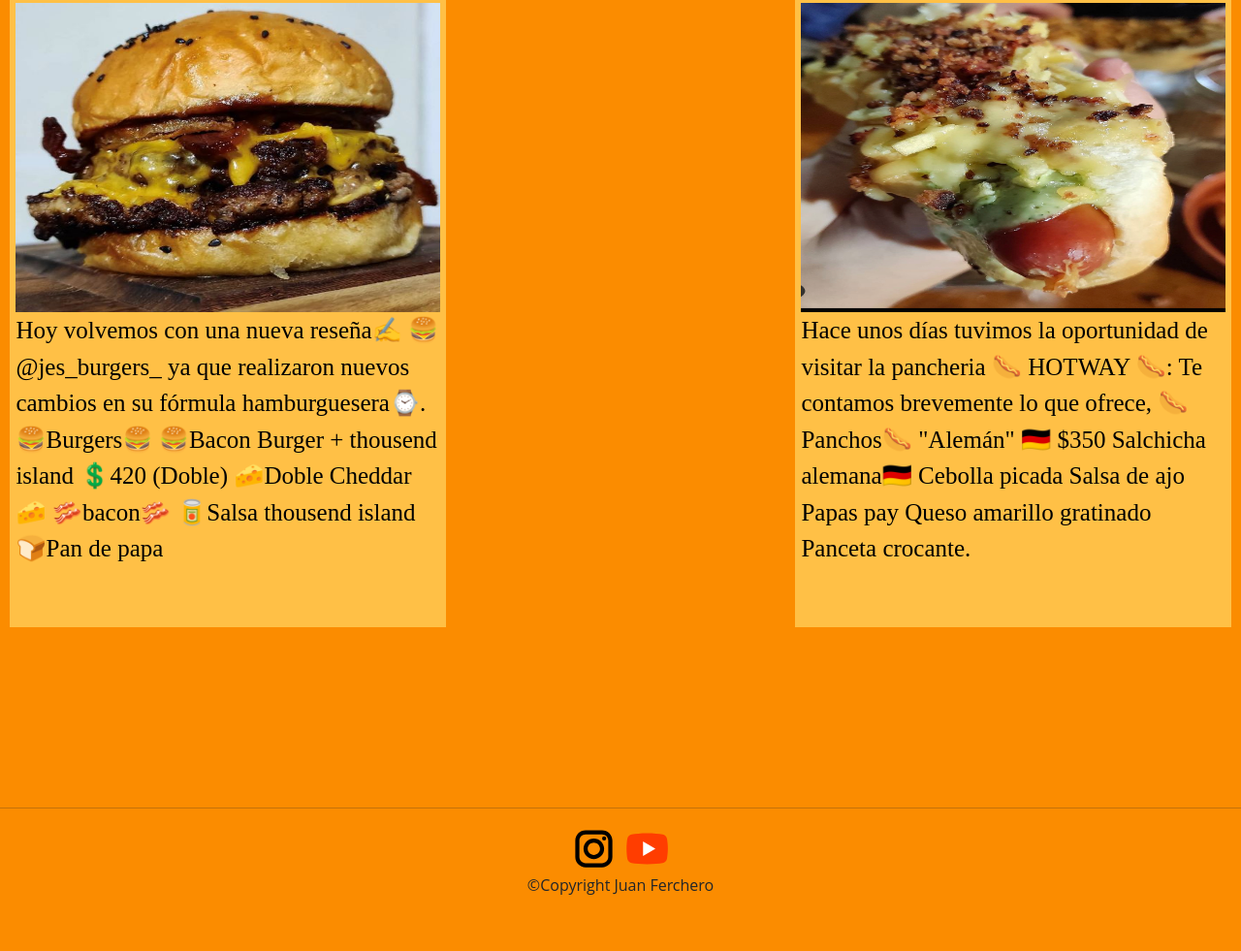
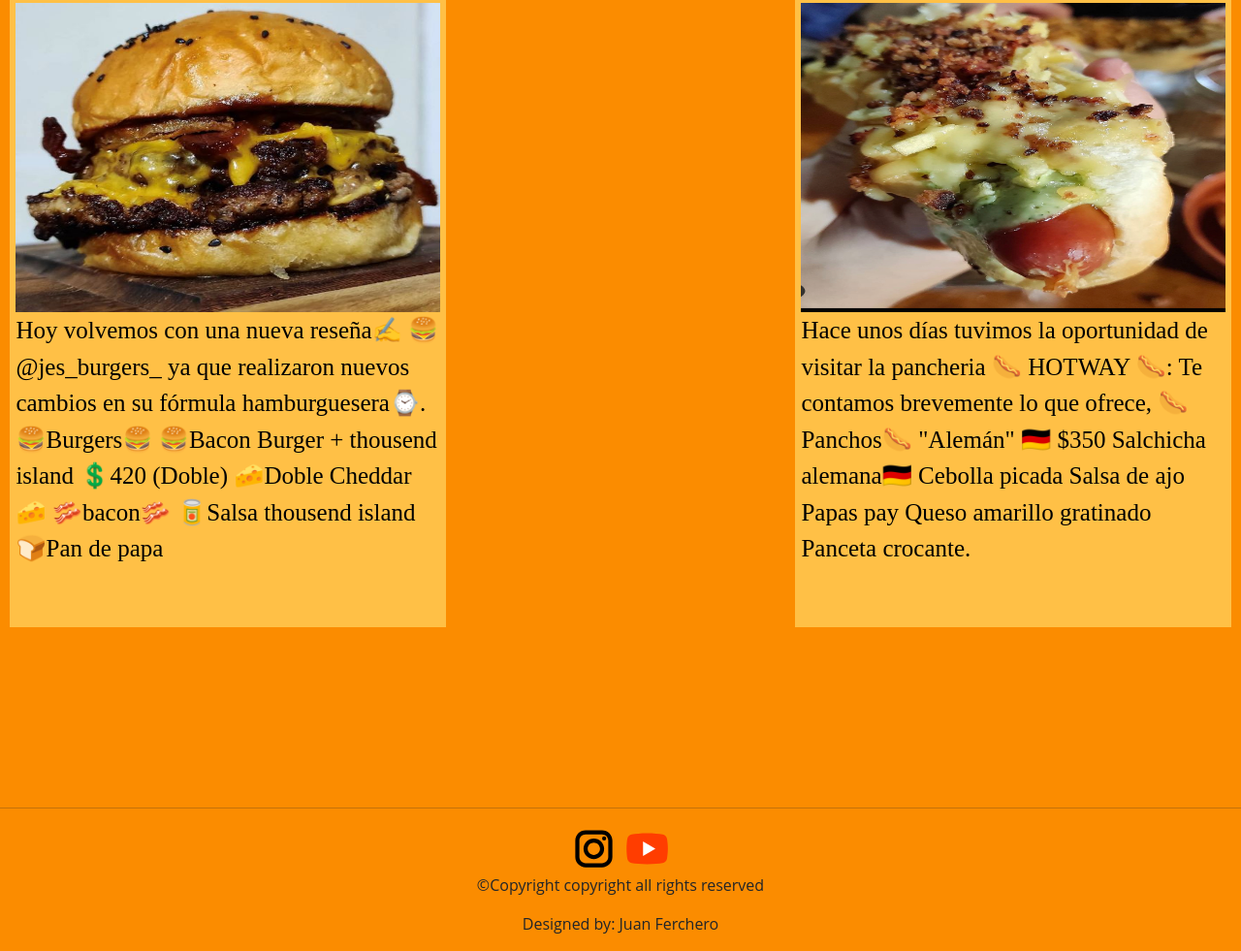
Before and after one commit to juanff22/cursoCoder, a website: page index.html in a window 1280 px wide. Shown: the part 1583-2564 px from the top of the page at 97% size. Before the commit the page ends 2524 px from the top, so only its background shows below. Drawn offline with nearby package versions, Linux system fonts and the light colour scheme; a script that the page names is missing.

Commit message:
Agrego designed

```diff
--- a/index.html
+++ b/index.html
@@ -115,7 +115,8 @@
             <a href="https://www.instagram.com/hamburtenderos/?hl=es" target="_blank"><img class="imagenFooter" src="./media/images/instagram.svg" alt="Logo de instagram"></a>
             <a href="https://www.youtube.com/channel/UC1pfu3BpdUCfZB2WE8t9O5w" target="_blank"><img class="imagenFooter" src="./media/images/youtube.svg" alt="Logo de YouTube"></a>
         </nav>
-        <p>©Copyright Juan Ferchero</p>
+        <p>©Copyright copyright all rights reserved</p>
+        <p>Designed by: Juan Ferchero</p>
     </footer>
 
     <script src="https://cdnjs.cloudflare.com/ajax/libs/animate.css/4.1.1/animate.min.js"></script>
```
Also changed, not shown: pages/contacto.html (+2 -2 lines), pages/mapaHamburtendero.html (+2 -1 lines), pages/publicacionesAntiguas.html (+2 -1 lines), pages/sobrenosotros.html (+2 -1 lines).
